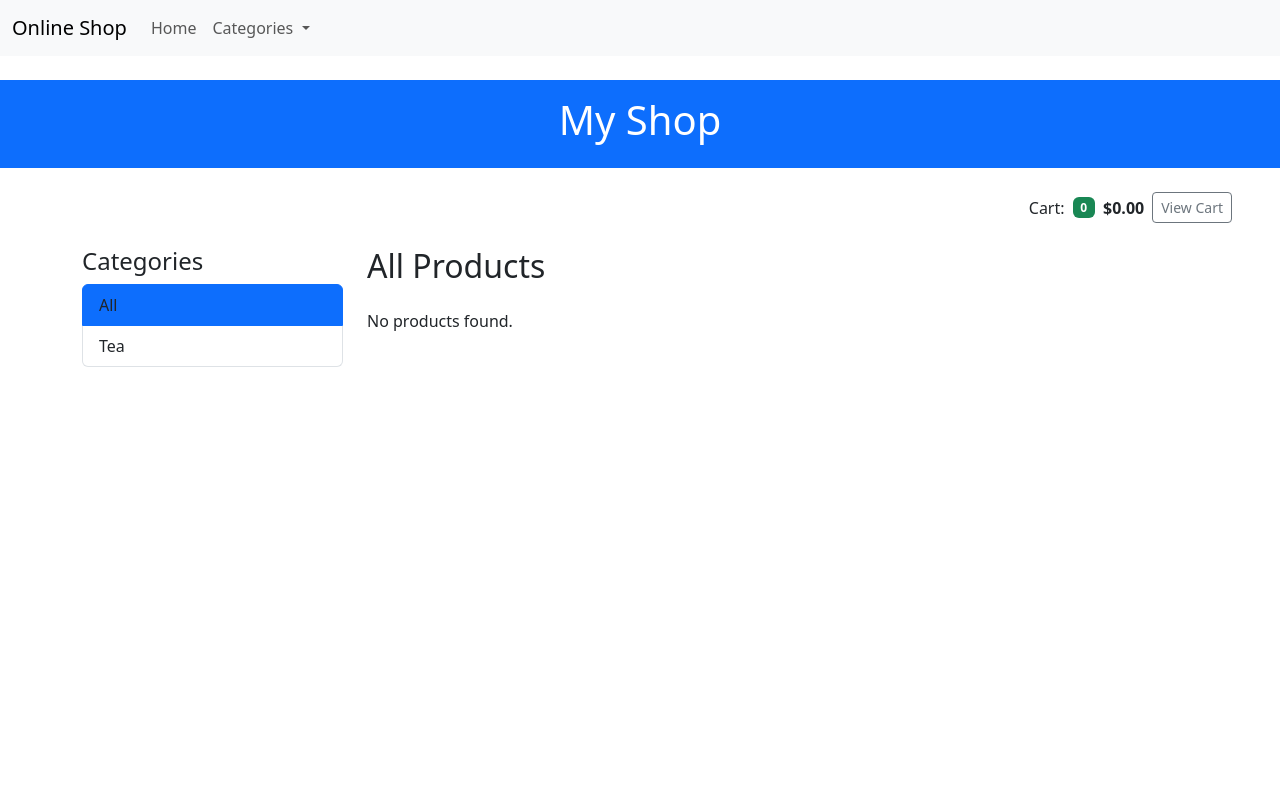
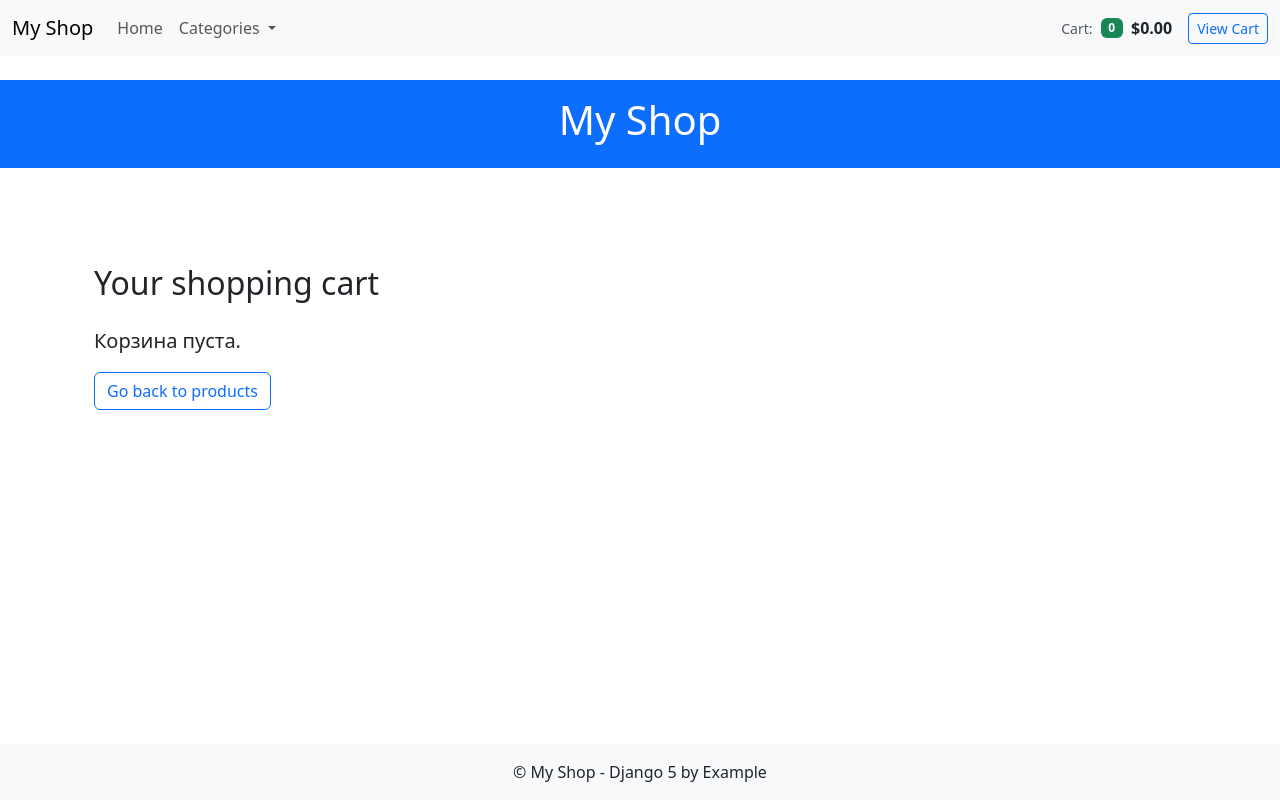
Before and after one commit to Vsirotkin/myshop_back, a Django app: page /cart/ in a window 1280 px wide. Run offline with Django 5.2, Linux system fonts and the light colour scheme; data comes from the database, SQL or seed files in the repository; both versions use the stored data as it was after the commit.

Commit message:
setup for cart details

```diff
--- a/myshop_back/src/cart/context_processors.py
+++ b/myshop_back/src/cart/context_processors.py
@@ -6,4 +6,7 @@ def cart_context(request):
 
     cart = Cart(request)
 
-    return {"cart_items_count": len(cart), "cart_total": cart.get_total_price()}
+    return {
+        "cart_items_count": len(cart),
+        "cart_total": cart.get_total_price(),
+    }
--- a/myshop_back/src/cart/templates/cart/detail.html
+++ b/myshop_back/src/cart/templates/cart/detail.html
@@ -2,10 +2,7 @@
 
 {% extends "base.html" %}
 {% load static %}
-
-{% block title %}
-Your shopping cart
-{% endblock %}
+{% block title %}Your shopping cart{% endblock %}
 
 {% block content %}
 <div class="container mt-5">
@@ -69,7 +66,7 @@ Your shopping cart
         <a href="#" class="btn btn-success">Checkout</a>
     </div>
     {% else %}
-    <p class="lead">Корзина пуста.</p>
-    <a href="{% url 'shop:product_list %}" class="btn btn-outline-primary">Go back to products</a>
+        <p class="lead">Корзина пуста.</p>
+        <a href="{% url 'shop:product_list' %}" class="btn btn-outline-primary">Go back to products</a>
     {% endif %}
     {% endblock %}
--- a/myshop_back/src/cart/views.py
+++ b/myshop_back/src/cart/views.py
@@ -61,7 +61,6 @@ class CartRemoveView(View):
 class CartDetailView(View):
     def get(self, request):
         cart = Cart(request)
-
         if request.headers.get("X-Requested-With") == "XMLHttpRequest":
             return JsonResponse(
                 {
--- a/myshop_back/src/myshop/urls.py
+++ b/myshop_back/src/myshop/urls.py
@@ -9,8 +9,8 @@ urlpatterns = [
 ]
 
 urlpatterns += [
+    path("cart/", include("cart.urls", namespace="cart")),
     path("", include("shop.urls", namespace="shop")),
-    path("cart/", include("cart.urls", namespace="cart")),
 ]
 
 
--- a/myshop_back/src/templates/base.html
+++ b/myshop_back/src/templates/base.html
@@ -6,11 +6,7 @@
 
 <head>
     <meta charset="UTF-8">
-    <title>
-        {% block title %}
-        Online Shop
-        {% endblock %}
-    </title>
+    <title>{% block title %}Online Shop{% endblock %}</title>
 
     <!-- Bootstrap 5 CDN -->
     <link href="https://cdn.jsdelivr.net/npm/bootstrap@5.3.0/dist/css/bootstrap.min.css" rel="stylesheet">
@@ -21,7 +17,7 @@
     {% block css %}{% endblock %}
 </head>
 
-<body>
+<body class="d-flex flex-column min-vh-100">
 
     <!-- Navbar -->
     {% include "includes/navbar.html" %}
@@ -31,46 +27,23 @@
         <h1><a href="/" class="text-white text-decoration-none">My Shop</a></h1>
     </header>
 
-    <!-- Subheader with cart -->
-    <div id="subheader" class="mb-4 text-end me-5">
-        <div class="cart d-flex align-items-center justify-content-end gap-2">
-            <span>Cart:</span>
-            <span class="badge bg-success" id="cart-count">{{ cart_items_count|default:0 }}</span>
-            <span class="fw-bold" id="cart-total">${{ cart_total|default:"0.00" }}</span>
-            <a href="{% url 'cart:cart_detail' %}" class="btn btn-sm btn-outline-secondary">View Cart</a>
-        </div>
-    </div>
-
     <!-- Main Content -->
-    <main class="container">
+    <main class="flex-grow-1 container mt-4">
         {% block content %}
         {% endblock %}
     </main>
 
+    <!-- Footer -->
+    <footer class="bg-light text-center py-3 mt-auto">
+        <div class="container">
+            <p class="mb-0">&copy; My Shop - Django 5 by Example</p>
+        </div>
+    </footer>
+
     <!-- Bootstrap JS -->
     <script src="https://cdn.jsdelivr.net/npm/bootstrap@5.3.0/dist/js/bootstrap.bundle.min.js"></script>
 
-    {% block js %}
-    <script>
-        // Функция для обновления информации о корзине
-        function fetchCartCount() {
-            fetch('/cart/')
-                .then(response => response.json())
-                .then(data => {
-                    document.getElementById('cart-count').innerText = data.count || 0;
-                    document.getElementById('cart-total').innerText = '$' + (data.cart_total || '0.00');
-                })
-                .catch(err => {
-                    console.error("Не удалось загрузить данные корзины:", err);
-                });
-        }
-
-        // Обновляем каждые 3 секунды (или по событиям)
-        document.addEventListener('DOMContentLoaded', () => {
-            fetchCartCount();
-        });
-    </script>
-    {% endblock %}
+    {% block js %}{% endblock %}
 </body>
 
 </html>
--- a/myshop_back/src/templates/includes/navbar.html
+++ b/myshop_back/src/templates/includes/navbar.html
@@ -1,28 +1,45 @@
-<!-- templates/includes/_navbar.html -->
-
 <nav class="navbar navbar-expand-lg navbar-light bg-light mb-4">
     <div class="container-fluid">
-        <a class="navbar-brand" href="{% url 'shop:product_list' %}">Online Shop</a>
-        <div class="collapse navbar-collapse">
+        <a class="navbar-brand" href="{% url 'shop:product_list' %}">My Shop</a>
+        <button class="navbar-toggler" type="button" data-bs-toggle="collapse" data-bs-target="#navbarSupportedContent"
+            aria-controls="navbarSupportedContent" aria-expanded="false" aria-label="Toggle navigation">
+            <span class="navbar-toggler-icon"></span>
+        </button>
+
+        <div class="collapse navbar-collapse" id="navbarSupportedContent">
             <ul class="navbar-nav me-auto mb-2 mb-lg-0">
                 <li class="nav-item">
                     <a class="nav-link" href="{% url 'shop:product_list' %}">Home</a>
                 </li>
                 <li class="nav-item dropdown">
-                    <a class="nav-link dropdown-toggle" href="#" role="button" data-bs-toggle="dropdown" aria-expanded="false">
+                    <a class="nav-link dropdown-toggle" href="#" role="button" data-bs-toggle="dropdown"
+                        aria-expanded="false">
                         Categories
                     </a>
                     <ul class="dropdown-menu">
                         <li><a class="dropdown-item" href="{% url 'shop:product_list' %}">All Categories</a></li>
                         {% for category in categories %}
-                            <li>
-                                <a class="dropdown-item"
-                                   href="{% url 'shop:product_list_by_category' category_slug=category.slug %}">
-                                    {{ category.name }}
-                                </a>
-                            </li>
+                        <li>
+                            <a class="dropdown-item" href="{% url 'shop:product_list_by_category' category.slug %}">
+                                {{ category.name }}
+                            </a>
+                        </li>
                         {% endfor %}
                     </ul>
+                </li>
+            </ul>
+
+            <!-- Cart Button -->
+            <ul class="navbar-nav ms-auto mb-2 mb-lg-0">
+                <li class="nav-item d-flex align-items-center gap-2 me-3">
+                    <span class="text-muted small d-none d-md-block">Cart:</span>
+                    <span class="badge bg-success">{{ cart_items_count|default:0 }}</span>
+                    <span class="fw-bold">${{ cart_total|default:"0.00" }}</span>
+                </li>
+                <li class="nav-item">
+                    <a class="btn btn-outline-primary btn-sm" href="{% url 'cart:cart_detail' %}" role="button">
+                        View Cart
+                    </a>
                 </li>
             </ul>
         </div>
```
Also changed, not shown: myshop_back/src/db.sqlite3.
